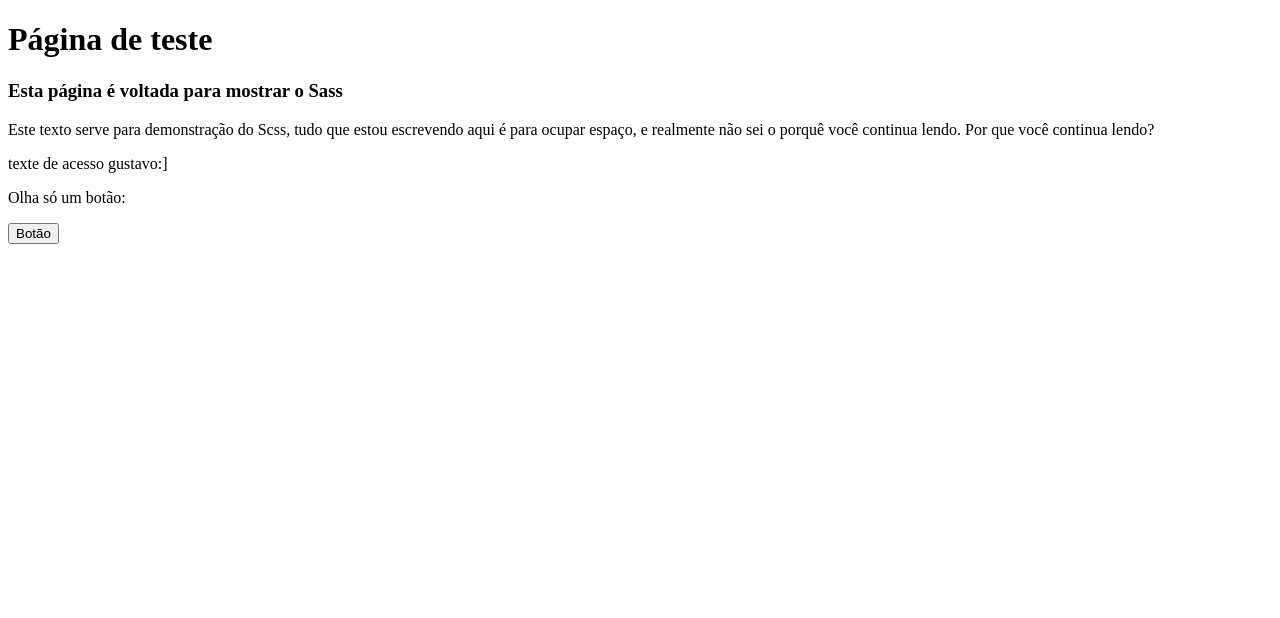
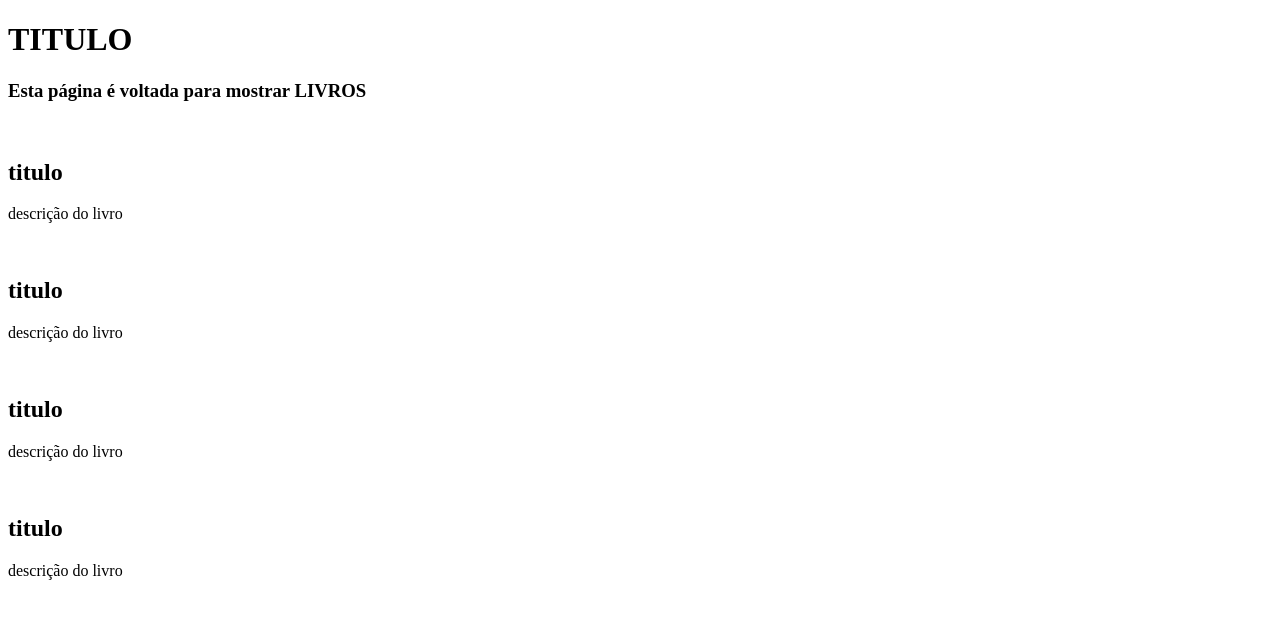
Before and after one commit to LuizFelipeLP/Implementacao_Saas_WEB1, a plain HTML site: page index.html in a window 1280 px wide. Drawn offline with Linux system fonts and the light colour scheme.

Commit message:
estrutura1

```diff
--- a/index.html
+++ b/index.html
@@ -4,11 +4,15 @@
         <title>Página Principal</title>
     </head>
     <body>
-        <h1>Página de teste</h1>
-        <h3>Esta página é voltada para mostrar o Sass</h3>
-        <p>Este texto serve para demonstração do Scss, tudo que estou escrevendo aqui é para ocupar espaço, e realmente não sei o porquê você continua lendo. Por que você continua lendo?</p>
-        <p>texte de acesso gustavo:]</p>
-        <p>Olha só um botão:</p>
-        <button>Botão</button>
+        <div class="cabecalho">
+            <h1>TITULO</h1>
+            <h3>Esta página é voltada para mostrar LIVROS</h3>
+        </div>
+        <div class="biblioteca">
+            <div class="livro"><img src="" alt=""><h2>titulo</h2><p>descrição do livro</p></div>
+            <div class="livro"><img src="" alt=""><h2>titulo</h2><p>descrição do livro</p></div>
+            <div class="livro"><img src="" alt=""><h2>titulo</h2><p>descrição do livro</p></div>
+            <div class="livro"><img src="" alt=""><h2>titulo</h2><p>descrição do livro</p></div>
+        </div>
     </body>
 </html>
```
